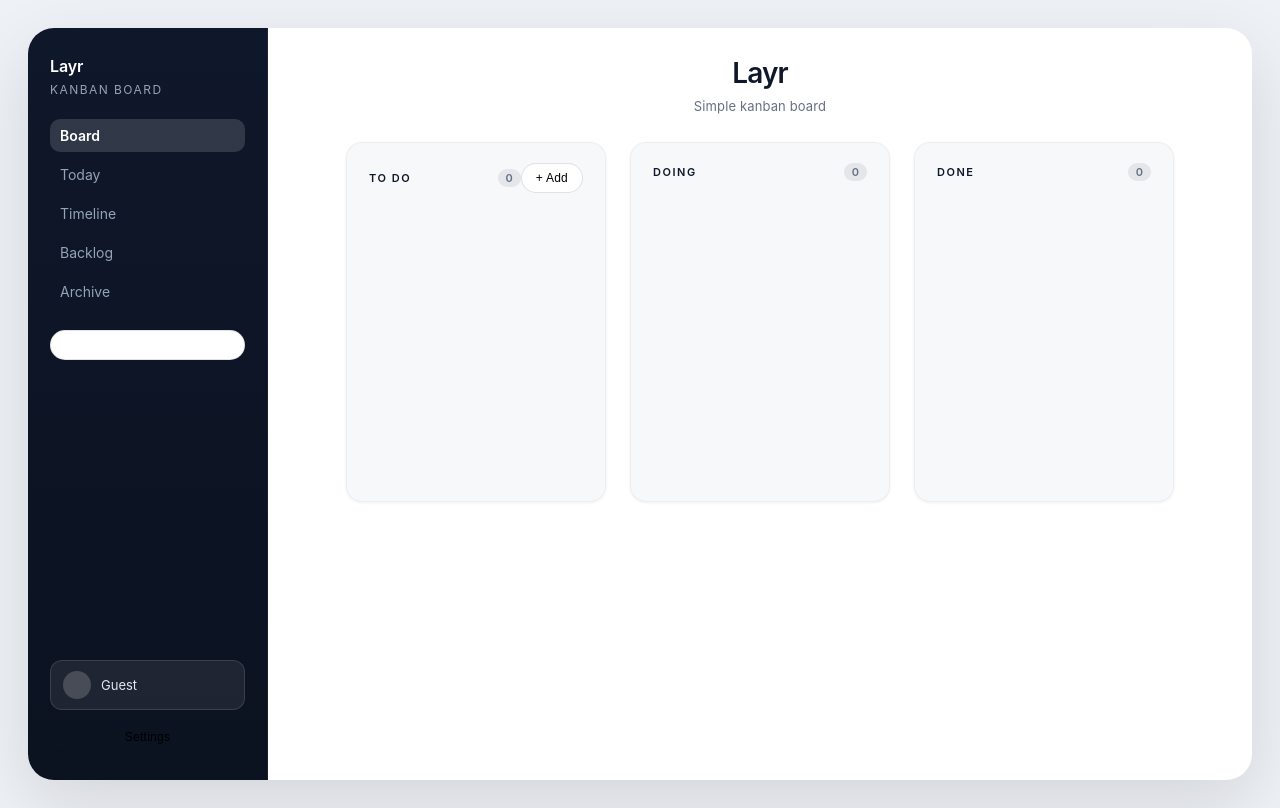
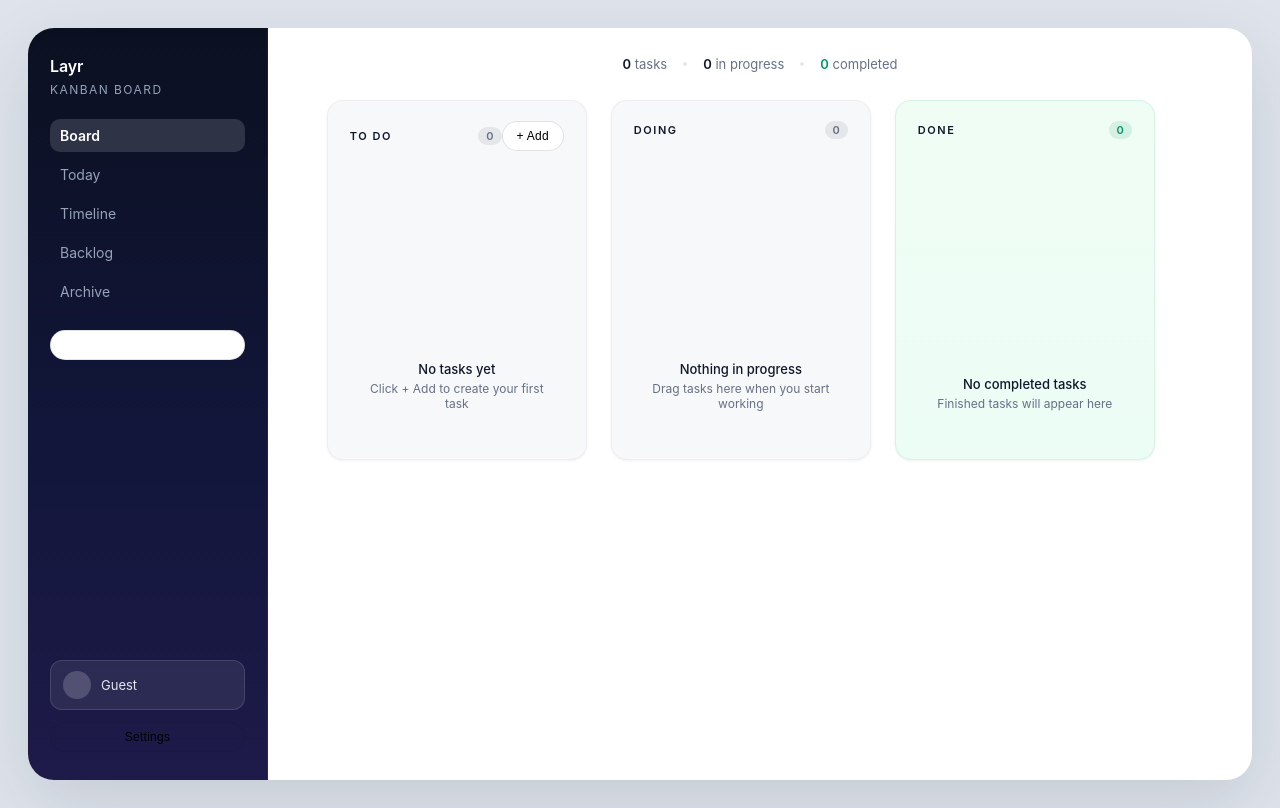
Before and after one commit to quionie/layr, a plain HTML site: page index.html in a window 1280 px wide. Drawn offline with Linux system fonts and the light colour scheme.

Commit message:
Stats in header + Done column feels like success

```diff
--- a/index.html
+++ b/index.html
@@ -38,9 +38,12 @@
       <div class="main-content">
         <header class="app-header">
           <div class="header-content">
-            <div>
-              <h1>Layr</h1>
-              <p>Simple kanban board</p>
+            <div class="board-stats">
+              <span class="stat" data-stat="total"><strong id="stat-total">0</strong> tasks</span>
+              <span class="stat-divider"></span>
+              <span class="stat" data-stat="doing"><strong id="stat-doing">0</strong> in progress</span>
+              <span class="stat-divider"></span>
+              <span class="stat stat-success" data-stat="done"><strong id="stat-done">0</strong> completed</span>
             </div>
           </div>
         </header>
@@ -53,6 +56,10 @@
               <button id="add-card" class="btn" type="button">+ Add</button>
             </div>
             <div class="cards" data-cards="todo" aria-label="To Do cards"></div>
+            <div class="empty-state" data-empty="todo">
+              <p>No tasks yet</p>
+              <span>Click + Add to create your first task</span>
+            </div>
           </section>
 
           <section class="column" data-column="doing">
@@ -61,6 +68,10 @@
               <span class="column-count" data-count="doing">0</span>
             </div>
             <div class="cards" data-cards="doing" aria-label="Doing cards"></div>
+            <div class="empty-state" data-empty="doing">
+              <p>Nothing in progress</p>
+              <span>Drag tasks here when you start working</span>
+            </div>
           </section>
 
           <section class="column" data-column="done">
@@ -69,6 +80,10 @@
               <span class="column-count" data-count="done">0</span>
             </div>
             <div class="cards" data-cards="done" aria-label="Done cards"></div>
+            <div class="empty-state" data-empty="done">
+              <p>No completed tasks</p>
+              <span>Finished tasks will appear here</span>
+            </div>
           </section>
         </main>
 
--- a/script.js
+++ b/script.js
@@ -164,13 +164,21 @@ function createCardElement(card) {
   editButton.innerHTML =
     '<svg viewBox="0 0 24 24" aria-hidden="true"><path d="M4 16.75V20h3.25l9.58-9.58-3.25-3.25L4 16.75zm15.71-9.04a1.003 1.003 0 0 0 0-1.42l-2-2a1.003 1.003 0 0 0-1.42 0l-1.83 1.83 3.25 3.25 1.99-1.66z"/></svg>';
 
+  const completeButton = document.createElement("button");
+  completeButton.type = "button";
+  completeButton.className = "icon-button complete-btn";
+  completeButton.setAttribute("aria-label", "Mark complete");
+  completeButton.innerHTML =
+    '<svg viewBox="0 0 24 24" aria-hidden="true"><path d="M9 16.17L4.83 12l-1.42 1.41L9 19 21 7l-1.41-1.41L9 16.17z"/></svg>';
+
   const deleteButton = document.createElement("button");
   deleteButton.type = "button";
-  deleteButton.className = "icon-button";
+  deleteButton.className = "icon-button delete-btn";
   deleteButton.setAttribute("aria-label", "Delete card");
   deleteButton.innerHTML =
     '<svg viewBox="0 0 24 24" aria-hidden="true"><path d="M9 3h6l1 2h4v2H4V5h4l1-2zm1 7h2v8h-2v-8zm4 0h2v8h-2v-8z"/></svg>';
 
+  actions.appendChild(completeButton);
   actions.appendChild(editButton);
   actions.appendChild(deleteButton);
 
@@ -222,6 +230,8 @@ function createCardElement(card) {
 
   el.classList.toggle("expanded", Boolean(card.expanded));
   el.classList.toggle("has-desc", Boolean(card.description && card.description.trim()));
+  el.classList.toggle("is-overdue", card.status !== "done" && isOverdue(card.dueDate));
+  el.classList.toggle("is-done", card.status === "done");
 
   function startTitleEdit() {
     el.classList.add("editing-title");
@@ -260,8 +270,18 @@ function createCardElement(card) {
     }
   });
 
+  completeButton.addEventListener("click", () => {
+    if (card.status === "done") {
+      moveCard(card.id, "todo");
+    } else {
+      moveCard(card.id, "done");
+    }
+  });
+
   deleteButton.addEventListener("click", () => {
-    deleteCard(card.id);
+    if (confirm("Delete this task?")) {
+      deleteCard(card.id);
+    }
   });
 
   toggleButton.addEventListener("click", () => {
@@ -311,18 +331,33 @@ function createCardElement(card) {
 function renderColumn(columnKey) {
   const column = document.querySelector(`[data-cards="${columnKey}"]`);
   const countEl = document.querySelector(`[data-count="${columnKey}"]`);
+  const emptyEl = document.querySelector(`[data-empty="${columnKey}"]`);
   column.innerHTML = "";
   const tasks = boardState.tasks.filter((task) => task.status === columnKey);
   tasks.forEach((task) => {
     column.appendChild(createCardElement(task));
   });
   if (countEl) countEl.textContent = tasks.length;
+  if (emptyEl) emptyEl.classList.toggle("show", tasks.length === 0);
+}
+
+function updateStats() {
+  const total = boardState.tasks.length;
+  const doing = boardState.tasks.filter((t) => t.status === "doing").length;
+  const done = boardState.tasks.filter((t) => t.status === "done").length;
+  const totalEl = document.getElementById("stat-total");
+  const doingEl = document.getElementById("stat-doing");
+  const doneEl = document.getElementById("stat-done");
+  if (totalEl) totalEl.textContent = total;
+  if (doingEl) doingEl.textContent = doing;
+  if (doneEl) doneEl.textContent = done;
 }
 
 function renderBoard() {
   renderColumn("todo");
   renderColumn("doing");
   renderColumn("done");
+  updateStats();
 }
 
 function isDueToday(dueDate) {
@@ -335,6 +370,16 @@ function isDueToday(dueDate) {
     due.getMonth() === now.getMonth() &&
     due.getDate() === now.getDate()
   );
+}
+
+function isOverdue(dueDate) {
+  if (!dueDate) return false;
+  const due = new Date(dueDate);
+  if (Number.isNaN(due.getTime())) return false;
+  const today = new Date();
+  today.setHours(0, 0, 0, 0);
+  const dueDay = new Date(due.getFullYear(), due.getMonth(), due.getDate());
+  return dueDay < today;
 }
 
 function renderToday() {
@@ -422,6 +467,7 @@ function addCard(title) {
   boardState.tasks.push(card);
   saveState();
   renderColumn("todo");
+  updateStats();
 }
 
 function moveCard(cardId, targetColumn) {
--- a/style.css
+++ b/style.css
@@ -1,6 +1,6 @@
 :root {
   color-scheme: light;
-  --bg: #eef1f5;
+  --bg: #dfe4ec;
   --surface: #ffffff;
   --panel: #f7f8fa;
   --text: #0f172a;
@@ -46,7 +46,7 @@ body {
 }
 
 .sidebar {
-  background: linear-gradient(180deg, #0f172a 0%, #0b1220 100%);
+  background: linear-gradient(180deg, #0b1021 0%, #12163a 55%, #1e1a4a 100%);
   border-right: 1px solid var(--sidebar-border);
   padding: 28px 22px;
   display: flex;
@@ -164,18 +164,32 @@ body {
   text-align: center;
 }
 
-.app-header h1 {
-  margin: 0;
-  font-size: 28px;
-  letter-spacing: -0.03em;
+.board-stats {
+  display: flex;
+  align-items: center;
+  justify-content: center;
+  gap: 16px;
+}
+
+.stat {
+  font-size: 13px;
+  color: var(--muted);
+}
+
+.stat strong {
+  color: var(--text);
   font-weight: 600;
 }
 
-.app-header p {
-  margin: 8px 0 0;
-  color: var(--muted);
-  font-size: 13px;
-  letter-spacing: 0.01em;
+.stat-success strong {
+  color: #059669;
+}
+
+.stat-divider {
+  width: 4px;
+  height: 4px;
+  background: var(--border);
+  border-radius: 50%;
 }
 
 .board {
@@ -294,6 +308,41 @@ body {
   margin-left: auto;
 }
 
+.column[data-column="done"] {
+  background: linear-gradient(180deg, #f0fdf4 0%, #ecfdf5 100%);
+  border-color: rgba(5, 150, 105, 0.1);
+}
+
+.column[data-column="done"] .column-count {
+  background: rgba(5, 150, 105, 0.12);
+  color: #059669;
+}
+
+.empty-state {
+  display: none;
+  flex-direction: column;
+  align-items: center;
+  justify-content: center;
+  text-align: center;
+  padding: 32px 16px;
+  color: var(--muted);
+}
+
+.empty-state.show {
+  display: flex;
+}
+
+.empty-state p {
+  margin: 0 0 4px;
+  font-weight: 500;
+  font-size: 13px;
+  color: var(--text);
+}
+
+.empty-state span {
+  font-size: 12px;
+}
+
 .cards {
   display: flex;
   flex-direction: column;
@@ -316,6 +365,25 @@ body {
 .card:hover {
   box-shadow: 0 12px 28px rgba(16, 24, 40, 0.12);
   transform: translateY(-1px);
+}
+
+.card.is-overdue {
+  border-color: rgba(220, 38, 38, 0.3);
+  background: linear-gradient(180deg, #fef2f2 0%, #ffffff 40%);
+}
+
+.card.is-overdue .card-due-label {
+  color: #dc2626;
+  font-weight: 600;
+}
+
+.card.is-done {
+  opacity: 0.75;
+}
+
+.card.is-done .card-title {
+  text-decoration: line-through;
+  color: var(--muted);
 }
 
 body.focus-mode .board {
@@ -451,6 +519,16 @@ body.focus-mode .column.is-focus {
 .icon-button:hover {
   color: #4b5563;
   background: rgba(15, 23, 42, 0.06);
+}
+
+.icon-button.complete-btn:hover {
+  color: #059669;
+  background: rgba(5, 150, 105, 0.1);
+}
+
+.icon-button.delete-btn:hover {
+  color: #dc2626;
+  background: rgba(220, 38, 38, 0.1);
 }
 
 .card-body {
```
